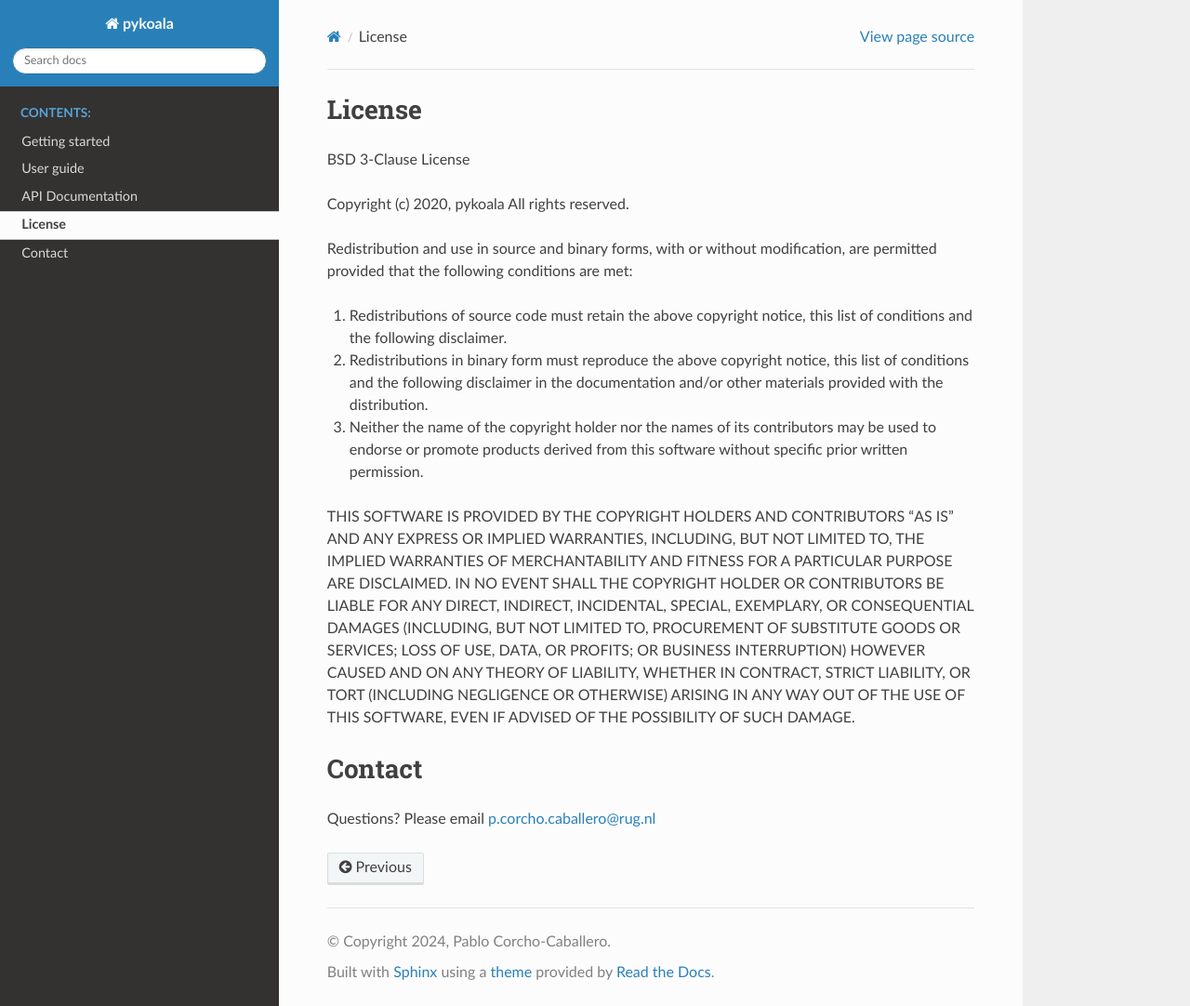
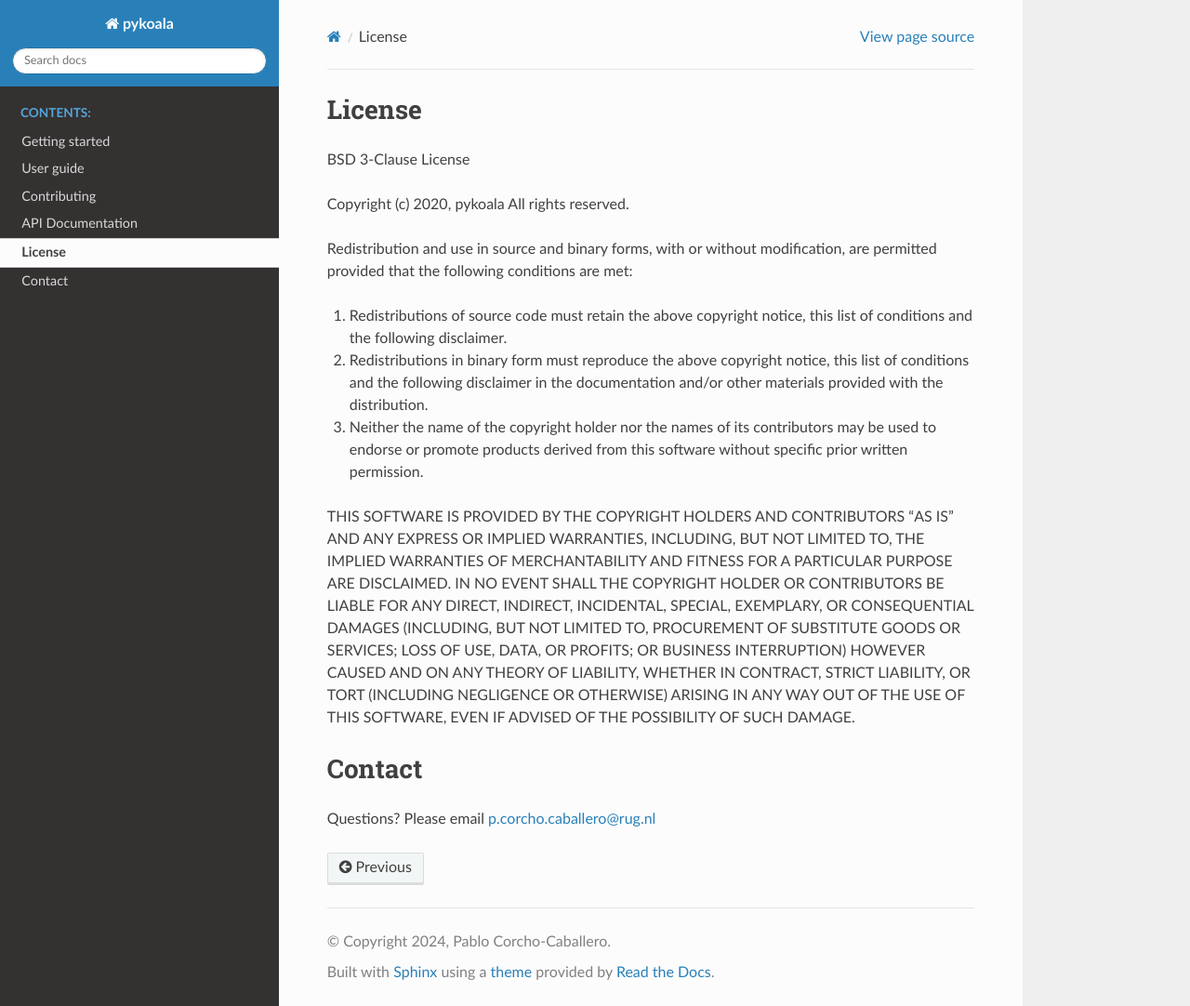
Before and after one commit to pykoala/pykoala, a Sphinx documentation site: the page built from docs/license.rst, in a window 1280 px wide and 1082 px high. Shown: the whole window at 93% size. Built offline with Sphinx 7.4.7 and the Read the Docs theme 3.1.0, drawn with Linux system fonts in a browser that asks for light colours; formulas are drawn with MathJax 3; pages that are not in the unit, such as notebooks, are missing from menus.

Commit message:
refactor contribnuting

```diff
--- a/docs/index.rst
+++ b/docs/index.rst
@@ -26,7 +26,7 @@ creating science-ready 3D data cubes using Raw Stacked Spectra (RSS) images crea
 
     getting-started/index
     user-guide/index
-    developer-guide/index
+    contributing/index
     api/api
     license
 
```
